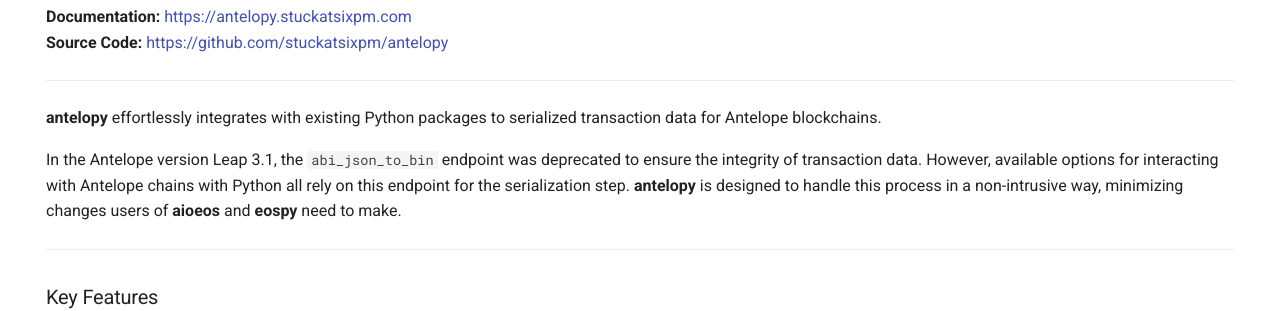
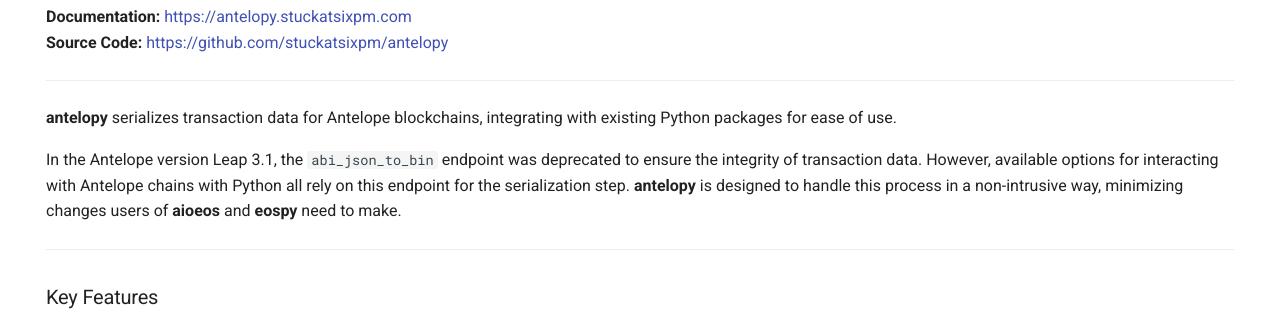
Before and after one commit to stuckatsixpm/antelopy, an MkDocs documentation site: the page built from docs/index.md, in a window 1280 px wide and 1141 px high. Shown: the part 267-578 px from the top of the window. Built offline with MkDocs 1.6.1 and Material for MkDocs 9.7.7, drawn with Linux system fonts in a browser that asks for light colours; comment, search, counter and statistics services are not loaded; the version menu is left out.

Commit message:
docs: fix typos in docs

```diff
--- a/docs/index.md
+++ b/docs/index.md
@@ -14,7 +14,7 @@ title: Home
 
 -----------------
 
-**antelopy** effortlessly integrates with existing Python packages to serialized transaction data for Antelope blockchains.
+**antelopy** serializes transaction data for Antelope blockchains, integrating with existing Python packages for ease of use.
 
 In the Antelope version Leap 3.1, the `abi_json_to_bin` endpoint was deprecated to ensure the integrity of transaction data. However, available options for interacting with Antelope chains with Python all rely on this endpoint for the serialization step. **antelopy** is designed to handle this process in a non-intrusive way, minimizing changes users of **aioeos** and **eospy** need to make.
 
```
